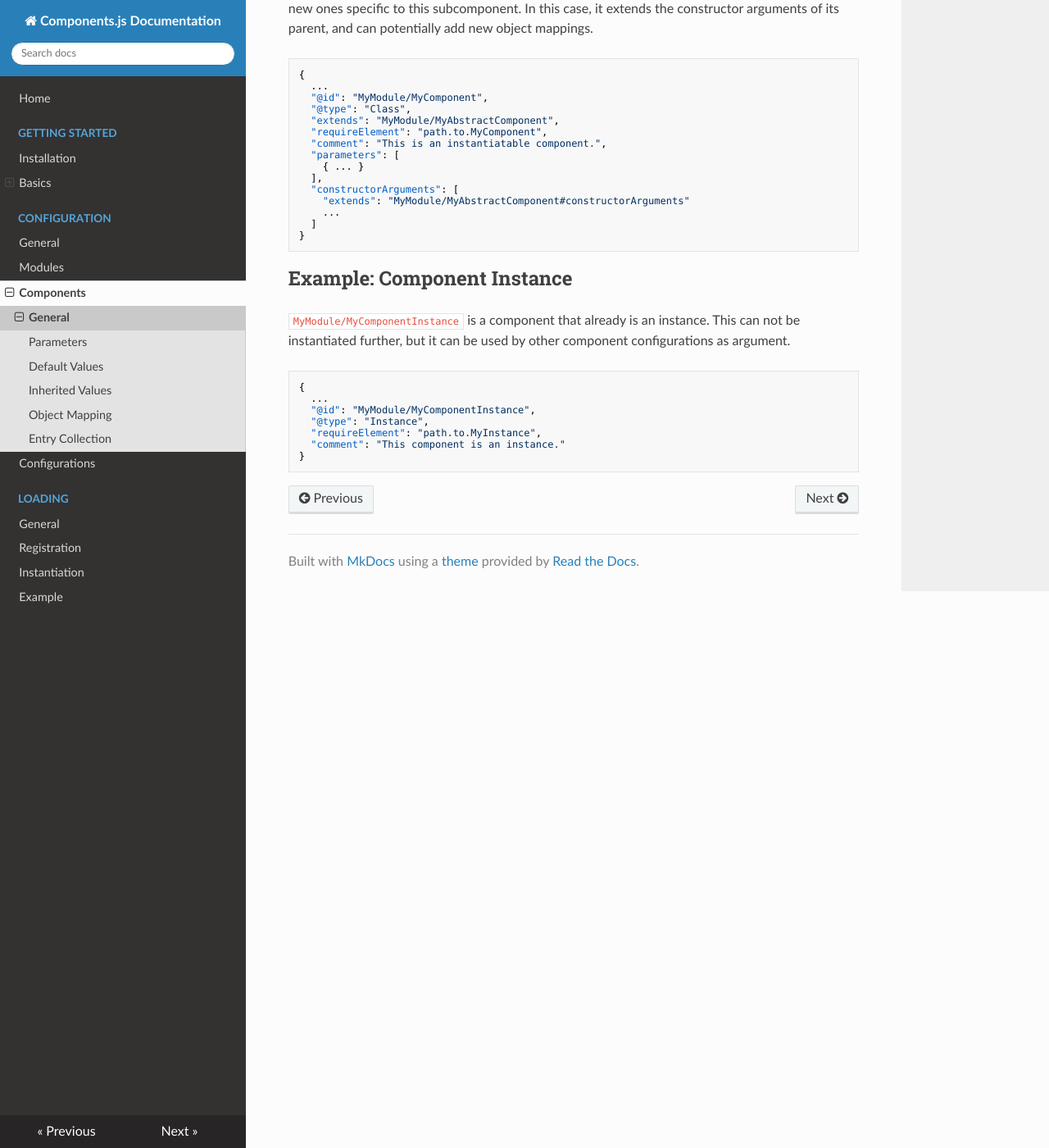
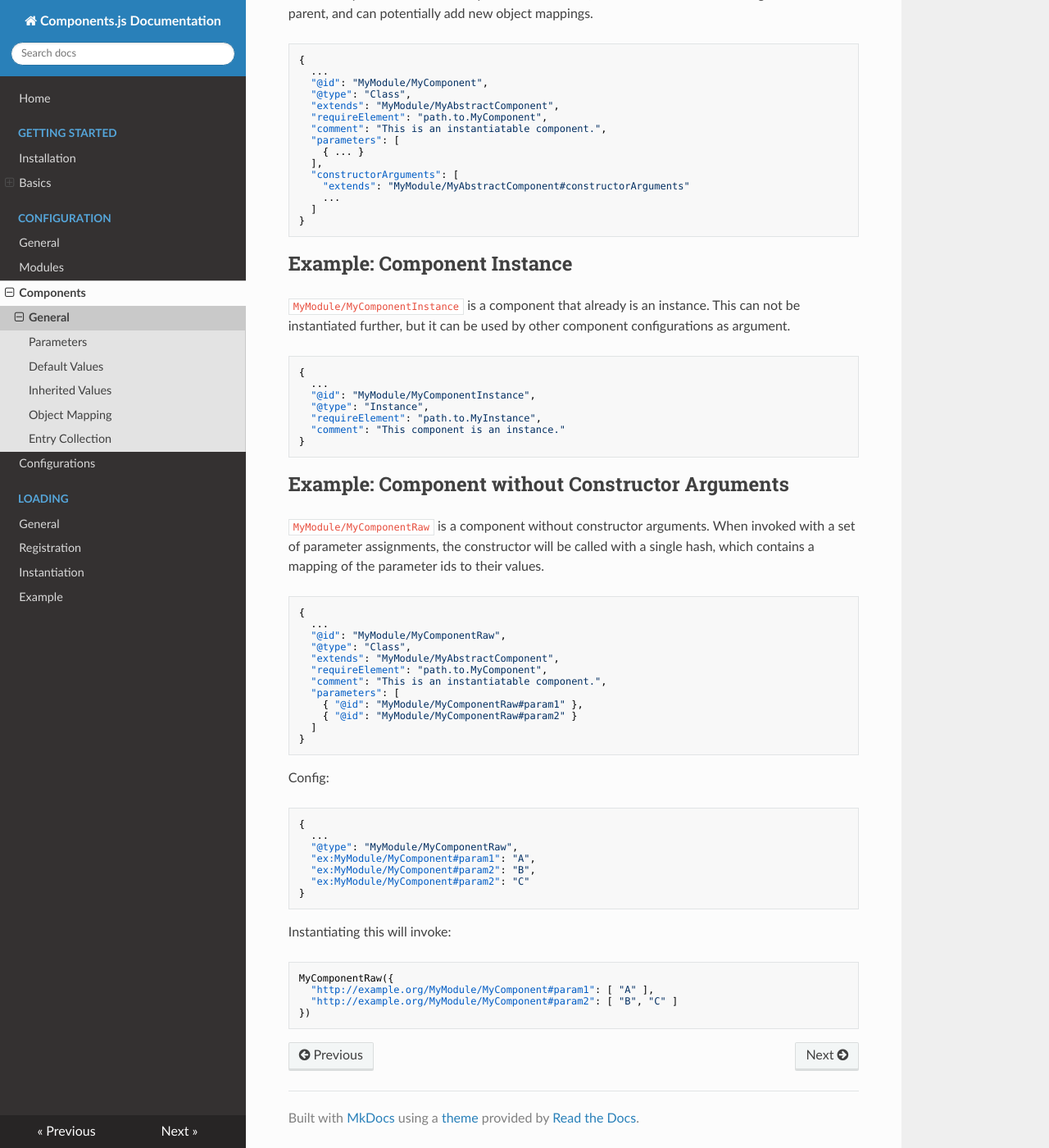
Before and after one commit to LinkedSoftwareDependencies/Documentation-Components.js, an MkDocs documentation site: the page built from docs/configuration/components/general.md, in a window 1280 px wide and 1400 px high, scrolled down 1175 px. Shown: the whole window at 82% size. Built offline with MkDocs 1.6.1, drawn with Linux system fonts in a browser that asks for light colours; nearby versions of some CDN libraries; old or Windows-style settings are respelled for this version of MkDocs.

Commit message:
Add example for components without constructor arguments

````diff
--- a/docs/configuration/components/general.md
+++ b/docs/configuration/components/general.md
@@ -14,7 +14,7 @@ Components can be configured using the following types and predicates:
 | JSON-LD Shortcut     | URI                     | Domain           → Range                        | Description |
 | -------------------- | ----------------------- | ----------------------------------------------- | ----------- |
 | parameters           | oo:parameter            | oo:Component     → oo:Parameter                 | Attaches one or more parameters to a component. |
-| constructorArguments | oo:constructorArguments | oo:Component     → rdf:list of om:ObjectMapping | Defines the list of constructor arguments of a given component. These arguments must be ObjectMappings. |
+| constructorArguments | oo:constructorArguments | oo:Component     → rdf:list of om:ObjectMapping | Defines the list of constructor arguments of a given component. These arguments must be ObjectMappings. If this is not provided, the parameter values are passed to the constructor as a raw hash. |
 | extends              | rdfs:subClassOf         | oo:Component     → oo:Component                 | Say that a certain component extends from another component, which will inherit all its parameters. |
 | requireElement       | oo:componentPath        | oo:Component     → xsd:string                   | The object path to a module delimited by `.`. For example, the path to element `X` in object `{ a: { b: { X: { ... } } } }` is `a.b.X`. |
 
@@ -79,3 +79,43 @@ This can not be instantiated further, but it can be used by other component conf
   "comment": "This component is an instance."
 }
 ```
+
+## Example: Component without Constructor Arguments
+
+`MyModule/MyComponentRaw` is a component without constructor arguments.
+When invoked with a set of parameter assignments,
+the constructor will be called with a single hash,
+which contains a mapping of the parameter ids to their values.
+
+```json
+{
+  ...
+  "@id": "MyModule/MyComponentRaw",
+  "@type": "Class",
+  "extends": "MyModule/MyAbstractComponent",
+  "requireElement": "path.to.MyComponent",
+  "comment": "This is an instantiatable component.",
+  "parameters": [
+    { "@id": "MyModule/MyComponentRaw#param1" },
+    { "@id": "MyModule/MyComponentRaw#param2" }
+  ]
+}
+```
+
+Config:
+```json
+{
+  ...
+  "@type": "MyModule/MyComponentRaw",
+  "ex:MyModule/MyComponent#param1": "A",
+  "ex:MyModule/MyComponent#param2": "B",
+  "ex:MyModule/MyComponent#param2": "C"
+}
+```
+Instantiating this will invoke:
+```json
+MyComponentRaw({
+  "http://example.org/MyModule/MyComponent#param1": [ "A" ],
+  "http://example.org/MyModule/MyComponent#param2": [ "B", "C" ]
+})
+```
````
